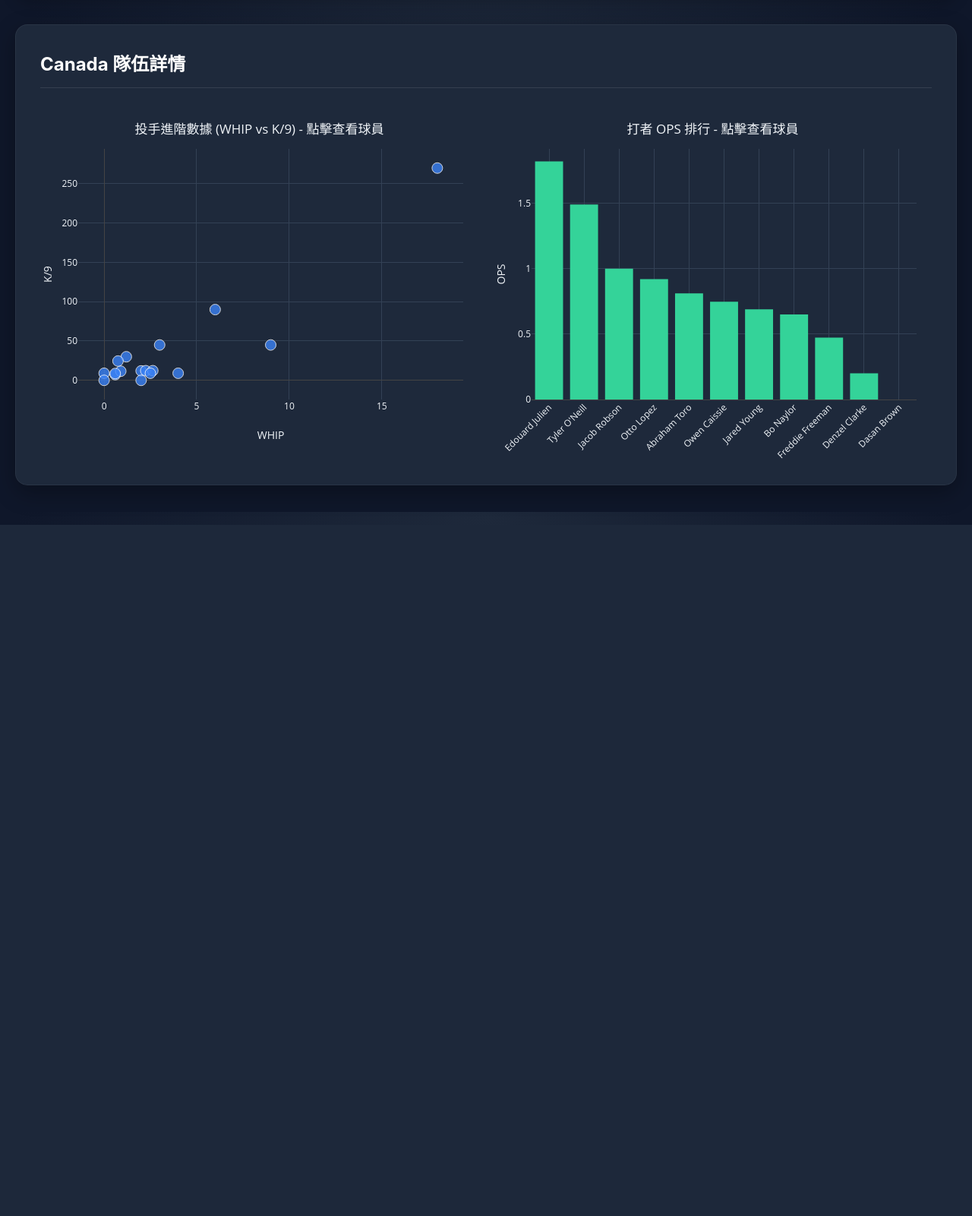
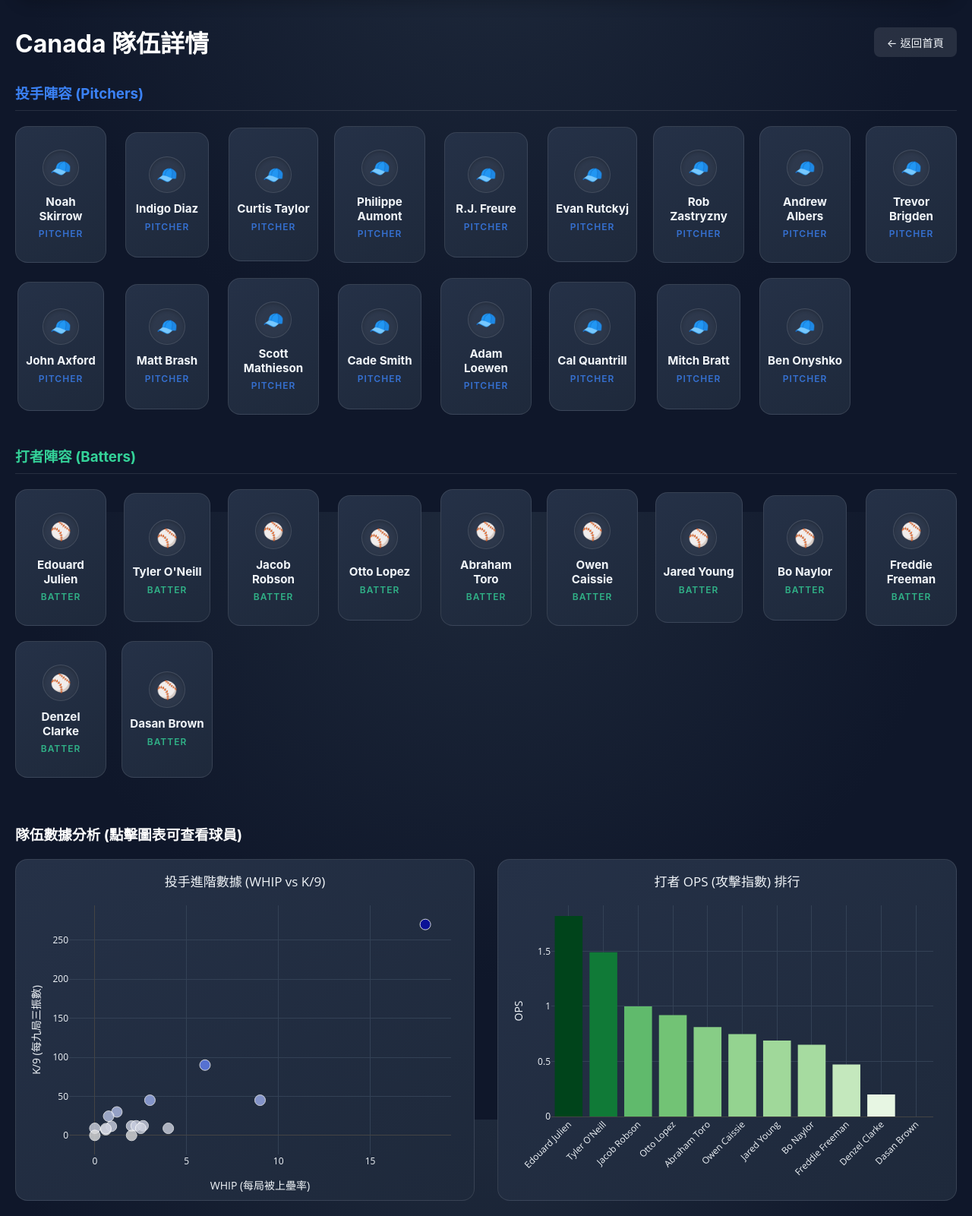
Before and after one commit to rayhuang2006/WBC_Website, a Flask app: page /team/Canada in a window 1280 px wide. Shown: the part 126-1727 px from the top of the page at 76% size. Before the commit the page ends 817 px from the top, so only its background shows below. Run offline with Flask 3, Linux system fonts and the light colour scheme; some libraries are stand-ins or nearby versions.

Commit message:
fix: fix the team page that the player is missing

```diff
--- a/templates/team.html
+++ b/templates/team.html
@@ -1,15 +1,65 @@
 {% extends "base.html" %}
 
 {% block content %}
-<div class="page-card">
-    <h2 style="border-bottom: 1px solid rgba(255,255,255,0.1); padding-bottom: 15px; margin-bottom: 20px; color: #fff;">
-        {{ team_name }} 隊伍詳情
-    </h2>
+<div style="display:flex; justify-content:space-between; align-items:center; margin-bottom: 30px; flex-wrap: wrap; gap: 15px;">
+    <div>
+        <h2 style="margin:0; font-size: 2rem; color: #fff;">{{ team_name }} 隊伍詳情</h2>
+    </div>
+    <a href="/" class="nav-btn">&larr; 返回首頁</a>
+</div>
 
-    <div style="display: flex; flex-wrap: wrap; gap: 20px; margin-top: 40px;">
-        <div id="scatter" style="flex: 1; min-width: 300px; height: 450px; cursor: pointer;"></div>
-        <div id="bar" style="flex: 1; min-width: 300px; height: 450px; cursor: pointer;"></div>
-    </div>
+<div style="display: flex; flex-direction: column; gap: 40px;">
+
+    <section>
+        <h3 style="color: var(--accent-blue); margin-bottom: 20px; border-bottom: 1px solid rgba(255,255,255,0.1); padding-bottom: 10px;">
+            投手陣容 (Pitchers)
+        </h3>
+        <div style="display: grid; grid-template-columns: repeat(auto-fill, minmax(110px, 1fr)); gap: 20px; justify-items: center;">
+            {% for p in pitchers %}
+            <a href="/player/{{ p.id }}" class="interactive-card mini-player-card">
+                <div class="player-icon-placeholder" style="color: var(--accent-blue);">
+                    <span>🧢</span>
+                </div>
+                <div class="player-name">{{ p.name }}</div>
+                <div class="player-pos" style="color: var(--accent-blue);">Pitcher</div>
+            </a>
+            {% else %}
+            <div style="color: #888; grid-column: 1 / -1; text-align: center;">暫無投手資料</div>
+            {% endfor %}
+        </div>
+    </section>
+
+    <section>
+        <h3 style="color: #34d399; margin-bottom: 20px; border-bottom: 1px solid rgba(255,255,255,0.1); padding-bottom: 10px;">
+            打者陣容 (Batters)
+        </h3>
+        <div style="display: grid; grid-template-columns: repeat(auto-fill, minmax(110px, 1fr)); gap: 20px; justify-items: center;">
+            {% for p in batters %}
+            <a href="/player/{{ p.id }}" class="interactive-card mini-player-card">
+                <div class="player-icon-placeholder" style="color: #34d399;">
+                    <span>⚾</span>
+                </div>
+                <div class="player-name">{{ p.name }}</div>
+                <div class="player-pos" style="color: #34d399;">Batter</div>
+            </a>
+            {% else %}
+            <div style="color: #888; grid-column: 1 / -1; text-align: center;">暫無打者資料</div>
+            {% endfor %}
+        </div>
+    </section>
+
+    <section style="margin-top: 20px;">
+        <h3 style="color: #fff; margin-bottom: 20px;">隊伍數據分析 (點擊圖表可查看球員)</h3>
+        <div style="display: flex; flex-wrap: wrap; gap: 30px;">
+            <div class="interactive-card chart-card" style="flex: 1; min-width: 300px; height: 450px;">
+                <div id="scatter" style="width:100%; height:100%;"></div>
+            </div>
+            <div class="interactive-card chart-card" style="flex: 1; min-width: 300px; height: 450px;">
+                <div id="bar" style="width:100%; height:100%;"></div>
+            </div>
+        </div>
+    </section>
+
 </div>
 
 <div id="team-data-storage"
@@ -18,6 +68,7 @@
      style="display:none;">
 </div>
 
+<script src="https://cdn.plot.ly/plotly-2.30.0.min.js"></script>
 <script>
     const dataDiv = document.getElementById('team-data-storage');
     const pitchersData = dataDiv ? JSON.parse(dataDiv.dataset.pitchers) : [];
@@ -29,10 +80,11 @@
         plot_bgcolor: 'rgba(0,0,0,0)',
         xaxis: { gridcolor: '#334155', showgrid: true },
         yaxis: { gridcolor: '#334155', showgrid: true },
-        margin: { t: 40, b: 80, l: 50, r: 20 }
+        margin: { t: 50, b: 50, l: 60, r: 20 },
+        autosize: true
     };
 
-    // 1. 繪製投手散點圖
+    // --- 1. 繪製投手散點圖 ---
     if (pitchersData && pitchersData.length > 0) {
         const pTrace = {
             x: pitchersData.map(p => p.whip || 0),
@@ -40,33 +92,40 @@
             mode: 'markers',
             type: 'scatter',
             text: pitchersData.map(p => p.name),
-            // 【整合點】加入 customdata 存 ID，方便點擊跳轉
+            // 加入 customdata 用於點擊跳轉
             customdata: pitchersData.map(p => p.id),
-            marker: { size: 14, color: '#3b82f6', line: {color: 'white', width: 1}, opacity: 0.8 }
+            marker: {
+                size: 14,
+                color: pitchersData.map(p => p.k9 || 0),
+                colorscale: 'Blues',
+                reversescale: true,
+                line: {color: 'white', width: 1},
+                opacity: 0.8
+            }
         };
 
         const pLayout = Object.assign({}, layoutConfig, {
-            title: '投手進階數據 (WHIP vs K/9) - 點擊查看球員',
-            xaxis: Object.assign({}, layoutConfig.xaxis, { title: 'WHIP' }),
-            yaxis: Object.assign({}, layoutConfig.yaxis, { title: 'K/9' }),
+            title: '投手進階數據 (WHIP vs K/9)',
+            xaxis: Object.assign({}, layoutConfig.xaxis, { title: 'WHIP (每局被上壘率)' }),
+            yaxis: Object.assign({}, layoutConfig.yaxis, { title: 'K/9 (每九局三振數)' }),
             hovermode: 'closest'
         });
 
         Plotly.newPlot('scatter', [pTrace], pLayout, {displayModeBar: false});
 
-        // 【整合點】加入點擊事件監聽 (這是組員在 main 分支加的功能)
+        // 綁定點擊事件 (組員的功能)
         document.getElementById('scatter').on('plotly_click', function(data){
             if(data.points.length > 0) {
-                // 取得我們藏在 customdata 裡的 player_id
                 const playerId = data.points[0].customdata;
-                if(playerId) {
-                    window.location.href = `/player/${playerId}`;
-                }
+                if(playerId) window.location.href = `/player/${playerId}`;
             }
         });
+
+    } else {
+        document.getElementById('scatter').innerHTML = '<div style="height:100%; display:flex; justify-content:center; align-items:center; color:#888;">無足夠數據繪製圖表</div>';
     }
 
-    // 2. 繪製打者 OPS 長條圖
+    // --- 2. 繪製打者 OPS 長條圖 ---
     if (battersData && battersData.length > 0) {
         const topBatters = battersData.sort((a, b) => (b.ops || 0) - (a.ops || 0)).slice(0, 15);
 
@@ -74,28 +133,34 @@
             x: topBatters.map(p => p.name),
             y: topBatters.map(p => p.ops || 0),
             type: 'bar',
-            // 【整合點】加入 customdata
+            // 加入 customdata
             customdata: topBatters.map(p => p.id),
-            marker: { color: '#34d399' }
+            marker: {
+                color: topBatters.map(p => p.ops || 0),
+                colorscale: 'Greens',
+                reversescale: true
+            }
         };
 
         const bLayout = Object.assign({}, layoutConfig, {
-            title: '打者 OPS 排行 - 點擊查看球員',
+            title: '打者 OPS (攻擊指數) 排行',
             xaxis: Object.assign({}, layoutConfig.xaxis, { tickangle: -45 }),
-            yaxis: Object.assign({}, layoutConfig.yaxis, { title: 'OPS' })
+            yaxis: Object.assign({}, layoutConfig.yaxis, { title: 'OPS' }),
+            margin: { t: 50, b: 100, l: 60, r: 20 }
         });
 
         Plotly.newPlot('bar', [bTrace], bLayout, {displayModeBar: false});
 
-        // 【整合點】加入點擊事件監聽
+        // 綁定點擊事件
         document.getElementById('bar').on('plotly_click', function(data){
             if(data.points.length > 0) {
                 const playerId = data.points[0].customdata;
-                if(playerId) {
-                    window.location.href = `/player/${playerId}`;
-                }
+                if(playerId) window.location.href = `/player/${playerId}`;
             }
         });
+
+    } else {
+        document.getElementById('bar').innerHTML = '<div style="height:100%; display:flex; justify-content:center; align-items:center; color:#888;">無足夠數據繪製圖表</div>';
     }
 </script>
 {% endblock %}
```
